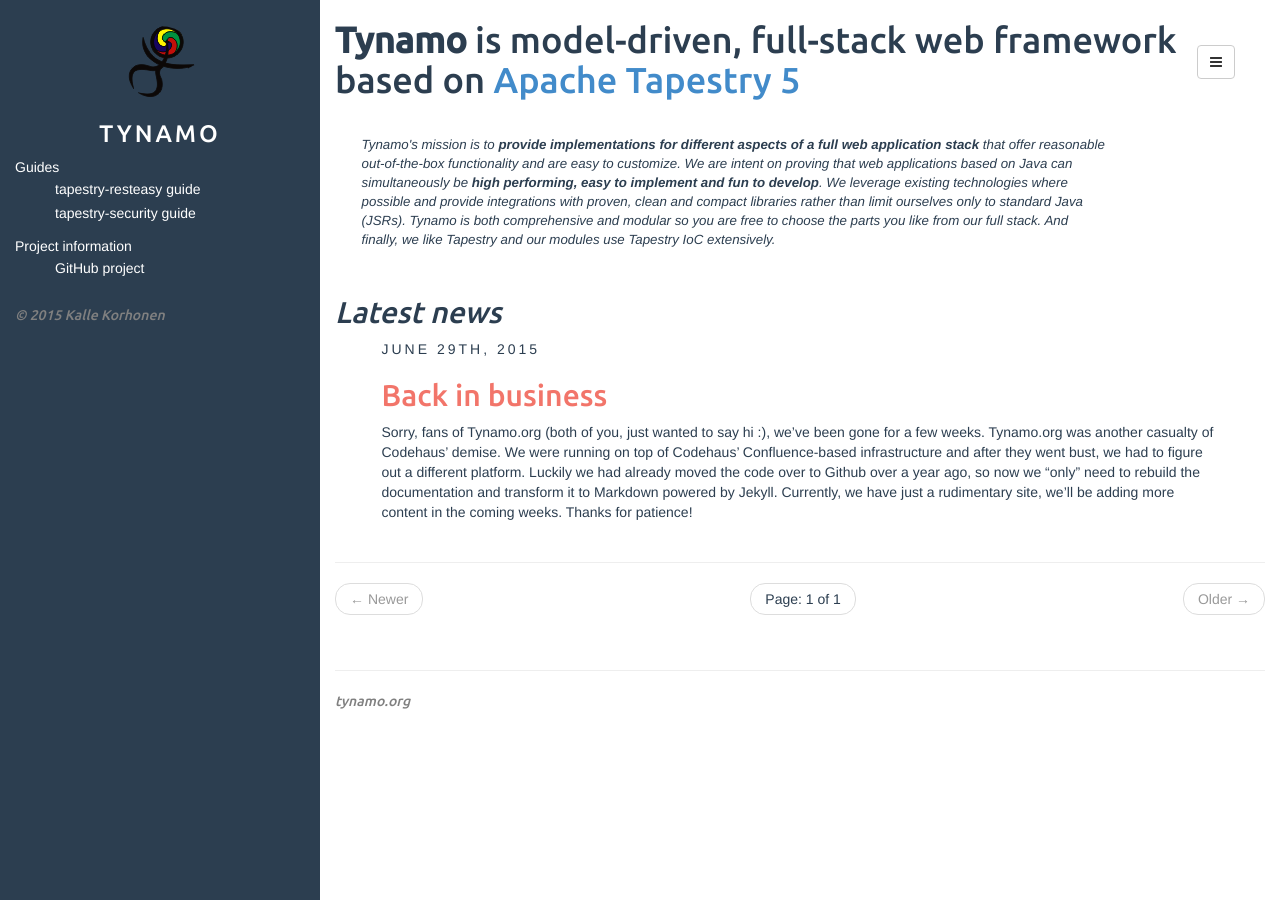
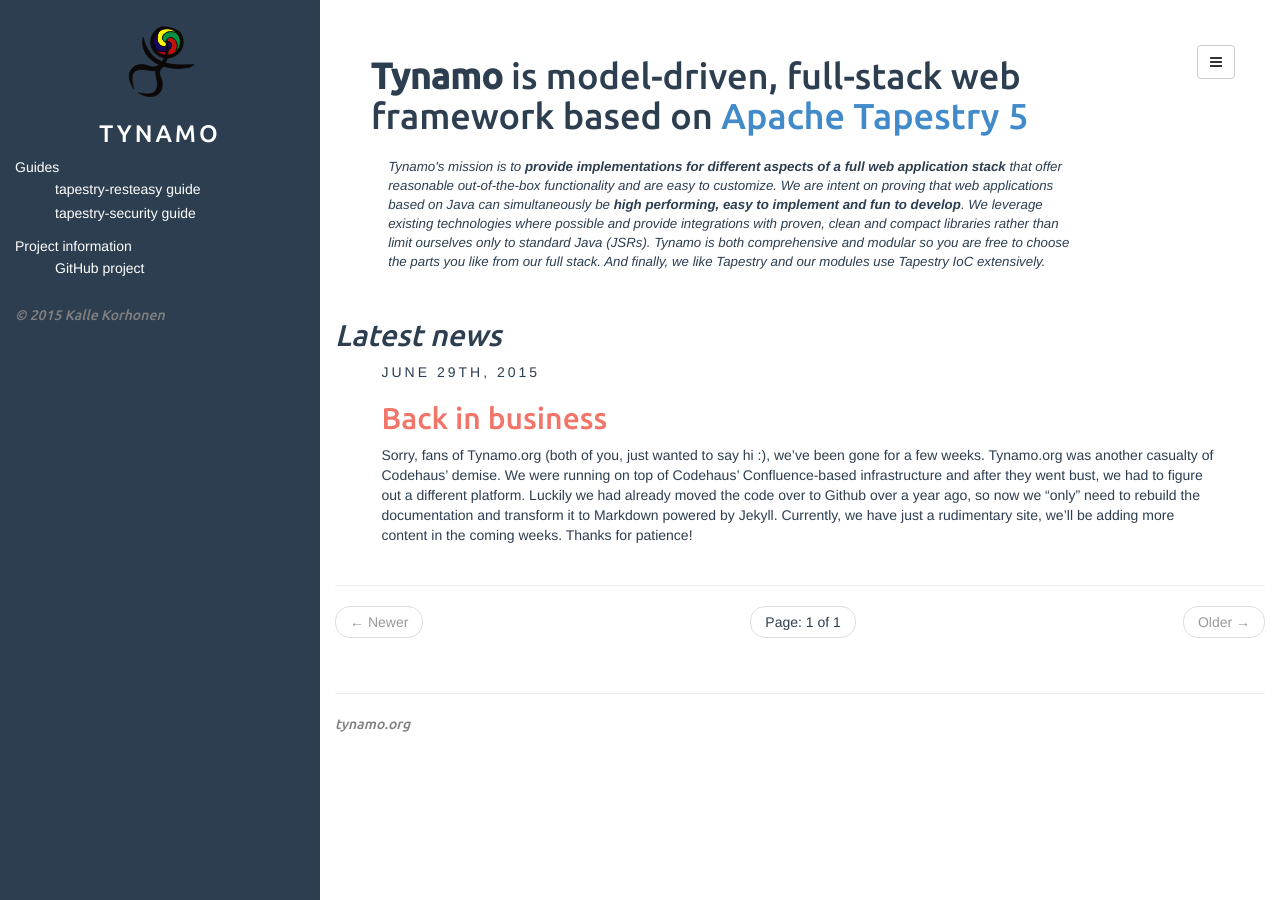
Before and after one commit to vjlamp/tynamo.github.io, a Jekyll site: the page built from index.html, in a window 1280 px wide. Built offline with Jekyll 4.4.1, drawn with Linux system fonts in a browser that asks for light colours; the list of posts is cut into pages by our own code.

```diff
--- a/assets/css/style.css
+++ b/assets/css/style.css
@@ -147,9 +147,9 @@ footer {
 
 .abstract {
 	font-size:95%;
-	padding-left:2em;
-	padding-top:2em;
-	padding-right:12em;
+	padding-left:4em;
+	padding-top:1em;
+	padding-right:14em;
 	padding-bottom:2em;
 	font-style:italic;
 }
--- a/index.html
+++ b/index.html
@@ -3,7 +3,7 @@ layout: default
 tagline:
 title: Tynamo - Home
 ---
-<h1>{{ site.description }}</h1>
+<h1 style="padding-top:1em;padding-left:1em;padding-right:2em">{{ site.description }}</h1>
 <div class="abstract">{{ site.abstract }}</div>
 
 <h2><i>Latest news</i></h2>
```
Also changed, not shown: _includes/default.html (+9 -0 lines).
